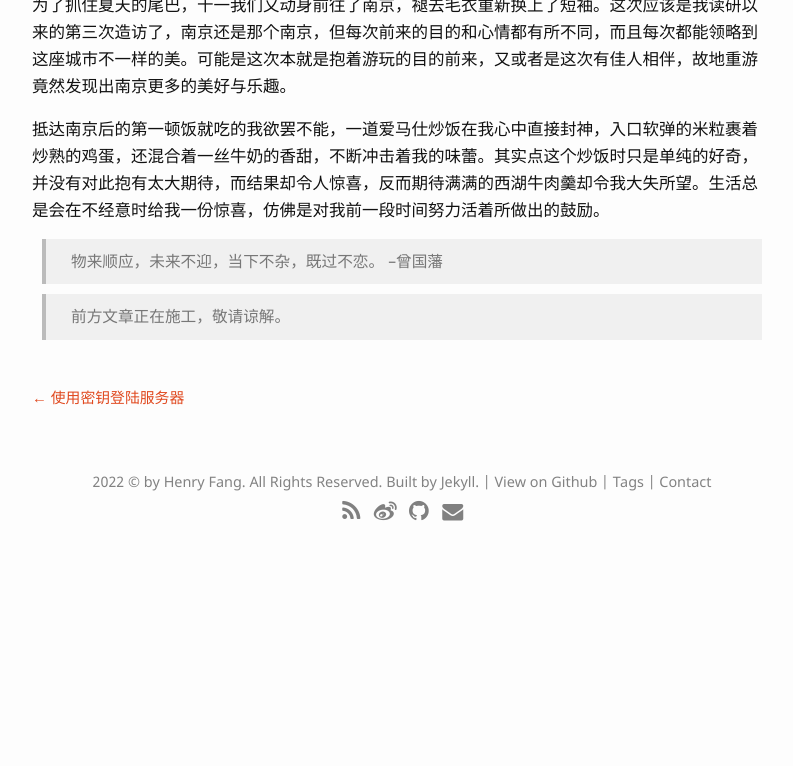
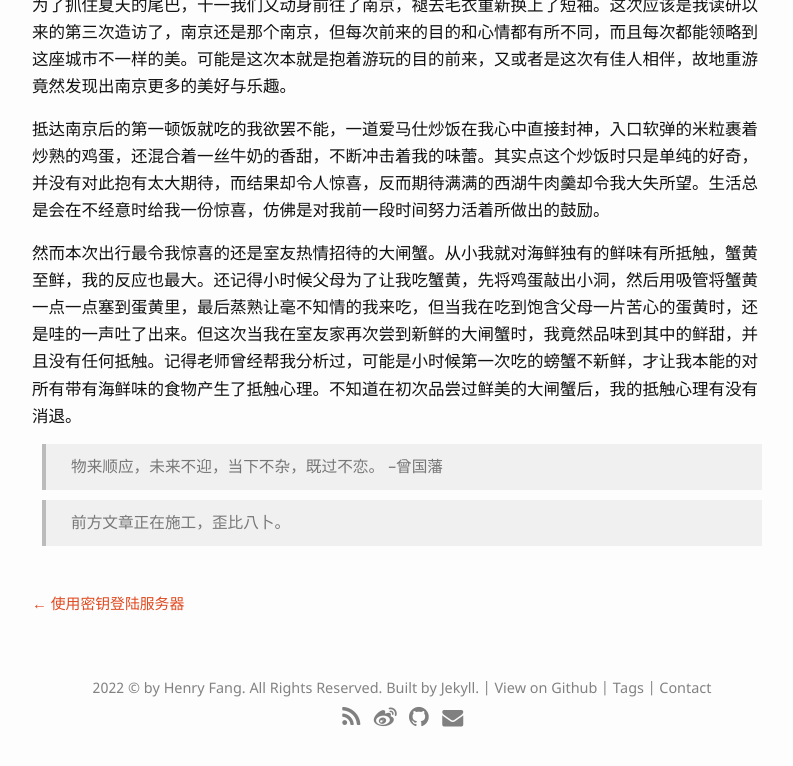
Before and after one commit to ideafang/flog, a Jekyll site: the page built from _posts/2022-1-3-2021年终总结.md, in a window 1280 px wide and 900 px high, scrolled down 6525 px, cut to the strip 117-883 px from the top of the window. Shown: the whole strip, without its empty margins (238-1031 px from the left). Built offline with Jekyll 4.4.1, drawn with Linux system fonts in a browser that asks for light colours; some web fonts are replaced; before the commit the page ends 7219 px from its top, so only the background shows below that.

Commit message:
update summary of 2021

```diff
--- a/_posts/2022-1-3-2021年终总结.md
+++ b/_posts/2022-1-3-2021年终总结.md
@@ -104,8 +104,10 @@ tags: daily
 
 抵达南京后的第一顿饭就吃的我欲罢不能，一道爱马仕炒饭在我心中直接封神，入口软弹的米粒裹着炒熟的鸡蛋，还混合着一丝牛奶的香甜，不断冲击着我的味蕾。其实点这个炒饭时只是单纯的好奇，并没有对此抱有太大期待，而结果却令人惊喜，反而期待满满的西湖牛肉羹却令我大失所望。生活总是会在不经意时给我一份惊喜，仿佛是对我前一段时间努力活着所做出的鼓励。
 
+然而本次出行最令我惊喜的还是室友热情招待的大闸蟹。从小我就对海鲜独有的鲜味有所抵触，蟹黄至鲜，我的反应也最大。还记得小时候父母为了让我吃蟹黄，先将鸡蛋敲出小洞，然后用吸管将蟹黄一点一点塞到蛋黄里，最后蒸熟让毫不知情的我来吃，但当我在吃到饱含父母一片苦心的蛋黄时，还是哇的一声吐了出来。但这次当我在室友家再次尝到新鲜的大闸蟹时，我竟然品味到其中的鲜甜，并且没有任何抵触。记得老师曾经帮我分析过，可能是小时候第一次吃的螃蟹不新鲜，才让我本能的对所有带有海鲜味的食物产生了抵触心理。不知道在初次品尝过鲜美的大闸蟹后，我的抵触心理有没有消退。
+
 
 
 > 物来顺应，未来不迎，当下不杂，既过不恋。 --曾国藩
 
-> 前方文章正在施工，敬请谅解。
+> 前方文章正在施工，歪比八卜。
```
Also changed, not shown: 1 other file.
